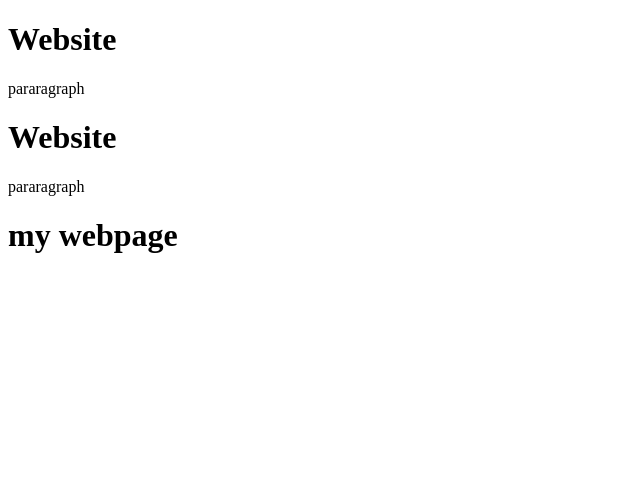
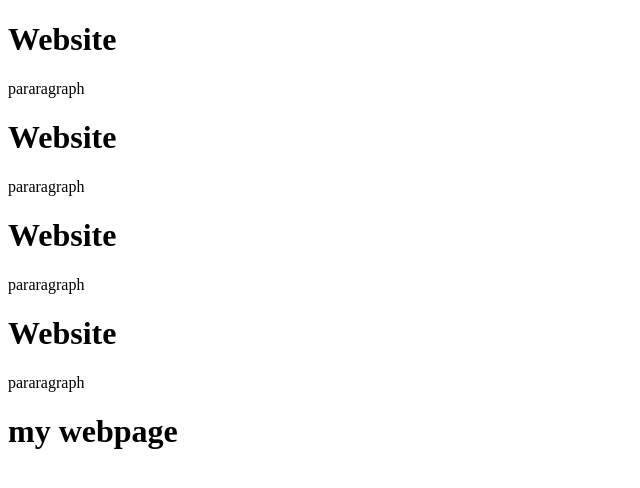
Before and after one commit to MuhammadFahad13/myfirstweb, a plain HTML site: page index.html in a window 1280 px wide. Shown: the whole page, without its empty margins (0-640 px from the left). Drawn offline with Linux system fonts and the light colour scheme.

Commit message:
fourthchanges

```diff
--- a/index.html
+++ b/index.html
@@ -9,6 +9,10 @@
     <p>pararagraph</p>
     <h1>Website</h1>
     <p>pararagraph</p>
+    <h1>Website</h1>
+    <p>pararagraph</p>
+    <h1>Website</h1>
+    <p>pararagraph</p>
 </head>
 <body>
 <h1>my webpage </h1>
```
